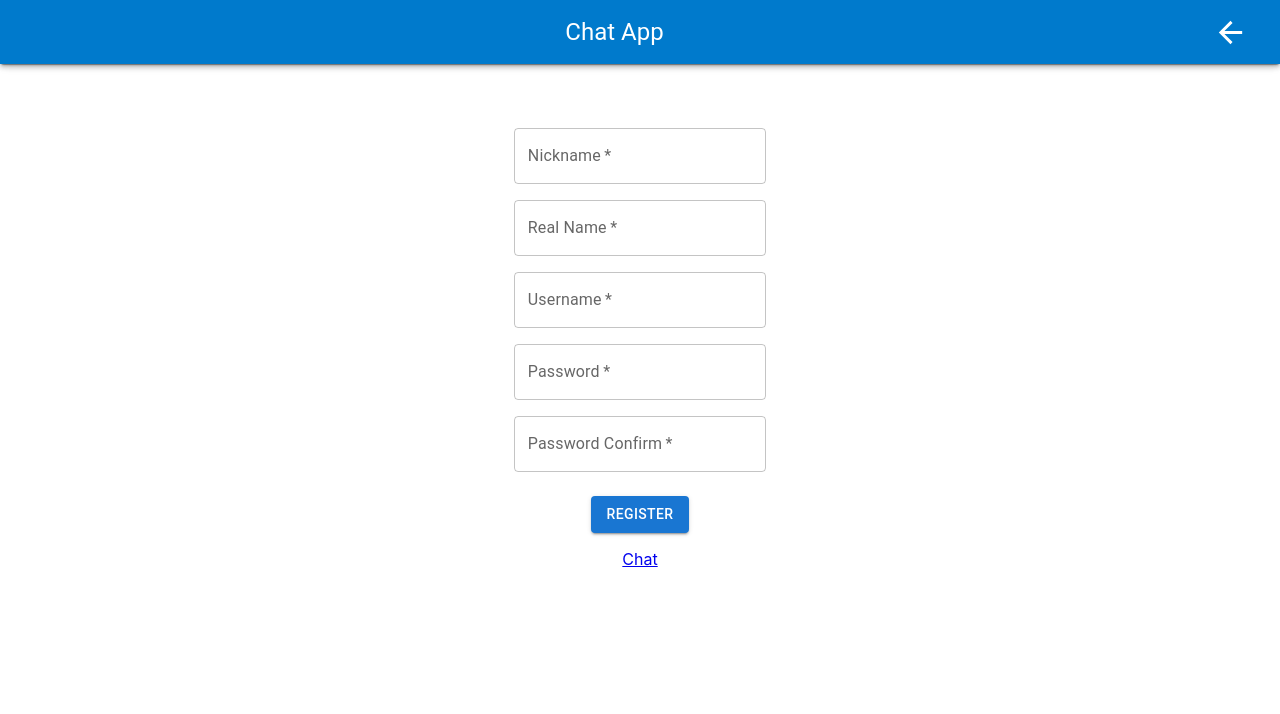
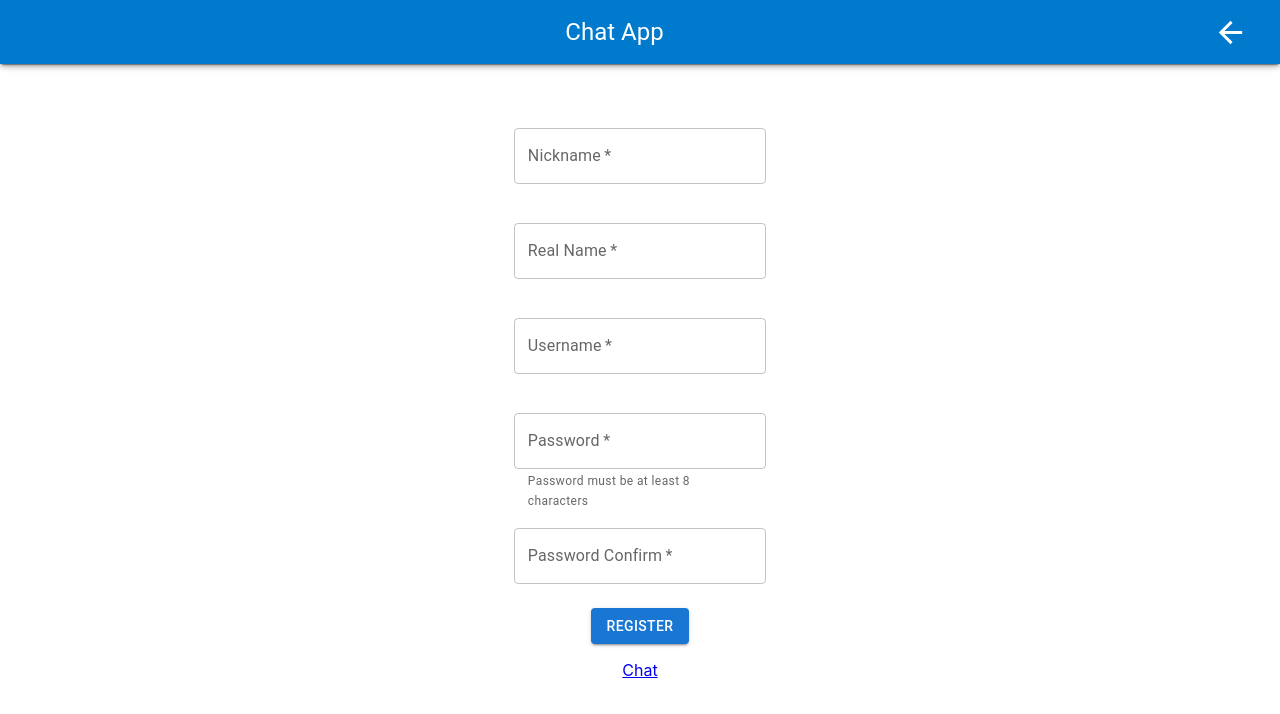
Before and after one commit to mkyle1/mkyle.github.io, a React (Create React App) app in the folder mobile-ux-chat/: page /register in a window 1280 px wide. Shown: the top 714 px of the page. Built offline with nearby package versions, Linux system fonts and the light colour scheme.

Commit message:
Error HAndling in Login, Register

```diff
--- a/mobile-ux-chat/src/components/LoginPage.js
+++ b/mobile-ux-chat/src/components/LoginPage.js
@@ -9,8 +9,9 @@ import HttpService from "../services/HttpService";
 
 export default function LoginPage() {
 
-  const [userId, setUserId] = useState("");
-  const [password, setPassword] = useState("");
+  const [userId, setUserId] = useState(".");
+  const [password, setPassword] = useState(".");
+  const [loginFail, setLoginFail] = useState(false);
   const navigate = useNavigate();
 
   const handleLoginPressed = () => {
@@ -18,6 +19,10 @@ export default function LoginPage() {
     .then((response) => {
       console.dir(response);
       navigate('/chat');
+    })
+    .catch((error) => {
+      console.dir(error);
+      setLoginFail(true);
     })
   }
 
@@ -40,12 +45,16 @@ export default function LoginPage() {
           required
           label="Username"
           onChange={(event) => {setUserId(event.target.value)}}
+          error={userId === ""}
+          helperText={userId === "" ? 'Username required' : ' '}
         />
         <TextField
           required
           label="Password"
           type="password"
           onChange={(event) => {setPassword(event.target.value)}}
+          error={password === ""}
+          helperText={password === "" ? 'Password required' : ' '}
         />
         <FormControlLabel
           control={<Checkbox />}
@@ -53,6 +62,7 @@ export default function LoginPage() {
           labelPlacement="start"
         />
     </Box>
+    {loginFail === true ? <p style = {{color: "red"}}>Invalid username or password</p> : null}
       <Button variant="contained" onClick={handleLoginPressed}>Login</Button>
     <p>Don't have an account?
       <Link to="/register">
--- a/mobile-ux-chat/src/components/RegisterPage.js
+++ b/mobile-ux-chat/src/components/RegisterPage.js
@@ -7,11 +7,11 @@ import { Link, useLocation } from "react-router-dom";
 
 const RegisterPage = (props) => {
 
-  const [userId, setUserId] = useState("");
-  const [password, setPassword] = useState("");
-  const [passwordConfirm, setPasswordConfirm] = useState("");
-  const [nickname, setNickname] = useState("");
-  const [realname, setRealname] = useState("");
+  const [userId, setUserId] = useState(".");
+  const [password, setPassword] = useState(".");
+  const [passwordConfirm, setPasswordConfirm] = useState(".");
+  const [nickname, setNickname] = useState(".");
+  const [realname, setRealname] = useState(".");
 
   const handleRegister = () => {
     if (password === passwordConfirm) {
@@ -49,28 +49,39 @@ const RegisterPage = (props) => {
             required
             label="Nickname"
             onChange={(event) => {setNickname(event.target.value)}}
+            error={nickname === ""}
+            helperText={nickname === "" ? 'Nickname required' : ' '}
           />
           <TextField
             required
             label="Real Name"
             onChange={(event) => {setRealname(event.target.value)}}
+            error={realname === ""}
+            helperText={realname === "" ? 'Realname required' : ' '}
           />
           <TextField
             required
             label="Username"
             onChange={(event) => {setUserId(event.target.value)}}
+            error={userId === ""}
+            helperText={userId === "" ? 'Username required' : ' '}
           />
           <TextField
             required
             label="Password"
             type="password"
             onChange={(event) => {setPassword(event.target.value)}}
+            color={password.length < 8 ? "warning" : "success"}
+            error={password === ""}
+            helperText={password === "" && 'Password required' || password.length < 8 && 'Password must be at least 8 characters' }
           />
           <TextField
             required
             label="Password Confirm"
             type="password"
             onChange={(event) => {setPasswordConfirm(event.target.value)}}
+            error={passwordConfirm === ""}
+            helperText={passwordConfirm === "" && 'Confirmation of password required' || password !== passwordConfirm && 'Passwords must match'}
           />
       </Box>
       <Button variant="contained" onClick={handleRegister} sx={{marginBottom: "2vh"}}>Register</Button>
```
